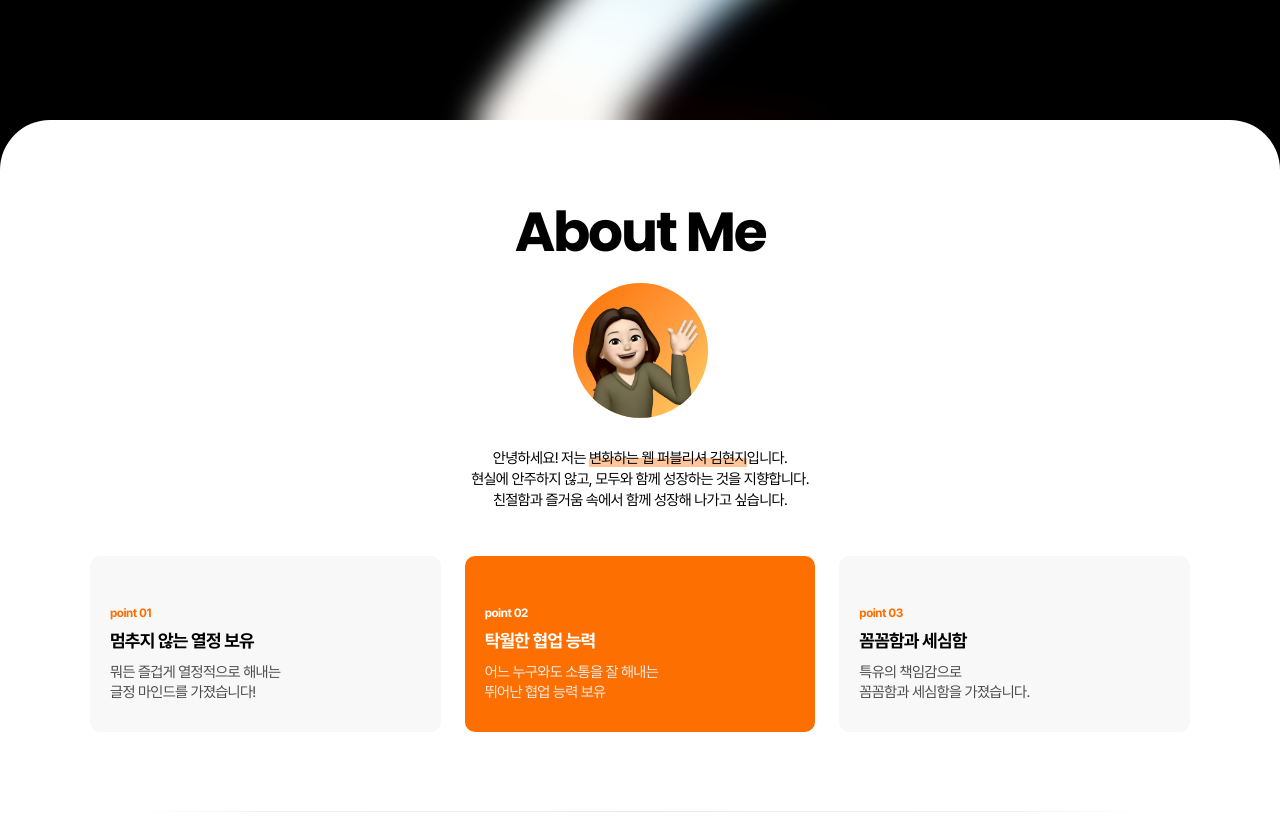
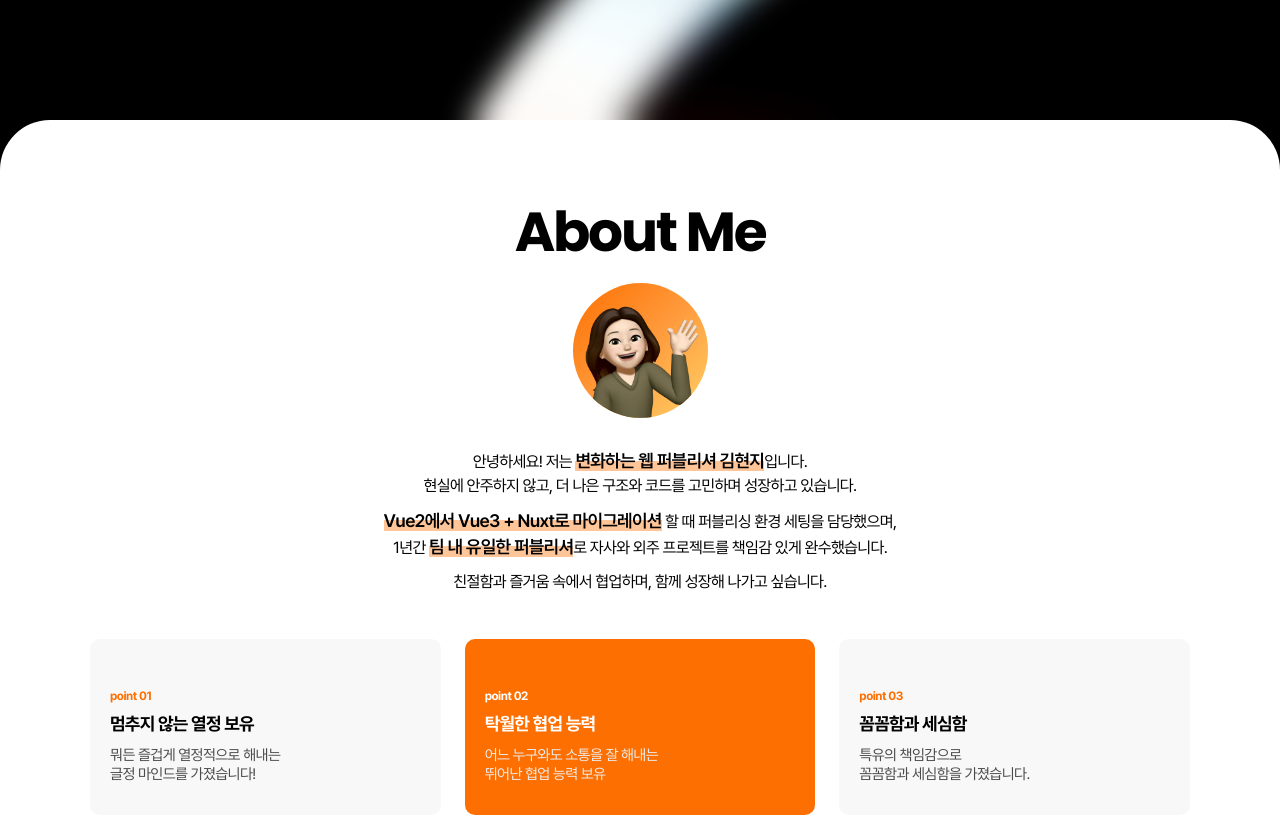
Before and after one commit to hji0530/hyeonji-portfolio, a Vue app: page / in a window 1280 px wide. Shown: the part 680-1497 px from the top of the page. Built offline with nearby package versions, Linux system fonts and the light colour scheme; a web font is replaced by a local one.

Commit message:
텍스트 수정

```diff
--- a/src/styles/layout/_layout.scss
+++ b/src/styles/layout/_layout.scss
@@ -33,6 +33,7 @@
     width: 100%;
   }
 }
+
 .highlight {
   position: relative;
 
@@ -141,6 +142,10 @@
         line-height: 1.4;
       }
 
+      @include media(380px) {
+        font-size: rem(18);
+      }
+
       &::before {
         content: '*';
         position: absolute;
@@ -211,6 +216,44 @@
 
 .about-sec {
   background: #000;
+
+  .sub-txt {
+    font-size: rem(16);
+    line-height: 1.46;
+    @include tablet {
+      font-size: rem(15);
+    }
+    @include mobile {
+      line-height: 1.4;
+      font-size: rem(14);
+    }
+
+    .highlight {
+      font-size: rem(18);
+      font-weight: 600;
+      @include tablet {
+        font-size: rem(16);
+      }
+    }
+  }
+
+  .space {
+    display: block;
+    height: 10px;
+    @include tablet {
+      height: 6px;
+    }
+    @include mobile {
+      height: 11px;
+    }
+  }
+
+  .space-mb {
+    @include mobile {
+      display: block;
+      height: 5px;
+    }
+  }
 
   .about-inner-grp {
     position: relative;
@@ -285,7 +328,7 @@
       gap: 10px 12px;
     }
     @include tablet {
-      margin-top: 35px;
+      margin-top: 45px;
     }
     @include mobile {
       flex-wrap: wrap;
--- a/src/views/Index.vue
+++ b/src/views/Index.vue
@@ -83,9 +83,16 @@
             <img src="@/assets/images/img_emoticon_01.png" alt="이모티콘 이미지" class="emoticon-img" />
           </div>
           <p class="sub-txt f-bk f-r f-center" data-aos="fade-up" data-aos-delay="100">
-            안녕하세요! 저는 <span class="highlight type-2">변화하는 웹 퍼블리셔 김현지</span>입니다.<br />
-            현실에 안주하지 않고, <br class="mb-show" />모두와 함께 성장하는 것을 지향합니다. <br />
-            친절함과 즐거움 속에서 함께 성장해 나가고 싶습니다.
+            안녕하세요! <br class="mb-show" />저는
+            <span class="highlight type-2">변화하는 웹 퍼블리셔 김현지</span>입니다.<br />
+            현실에 안주하지 않고, <br class="mb-show" />더 나은 구조와 코드를 고민하며 성장하고 있습니다.<br /><span
+              class="space"
+            ></span>
+            <span class="highlight type-2">Vue2에서 Vue3 + Nuxt로 마이그레이션</span> 할 때
+            <br class="mb-show" />퍼블리싱 환경 세팅을 담당했으며,<br /><span class="space-mb"></span> 1년간
+            <span class="highlight type-2">팀 내 유일한 퍼블리셔</span>로 <br class="mb-show" />자사와 외주 프로젝트를
+            책임감 있게 완수했습니다. <br /><span class="space"></span>친절함과 즐거움 속에서 협업하며,
+            <br class="mb-show" />함께 성장해 나가고 싶습니다.
           </p>
 
           <div class="about-list-grp flex" data-aos="fade-up">
```
Also changed, not shown: 7 other files (tests, documents, lock files or other folders).
